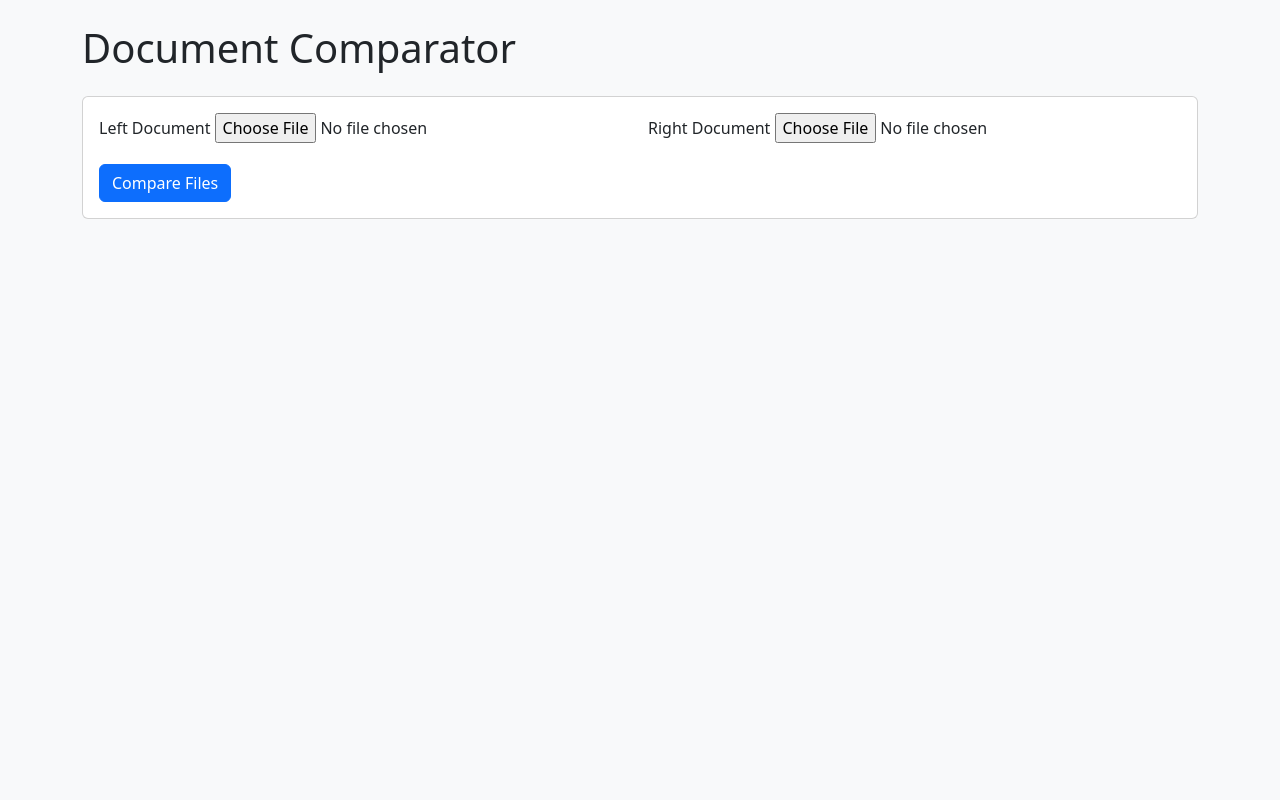
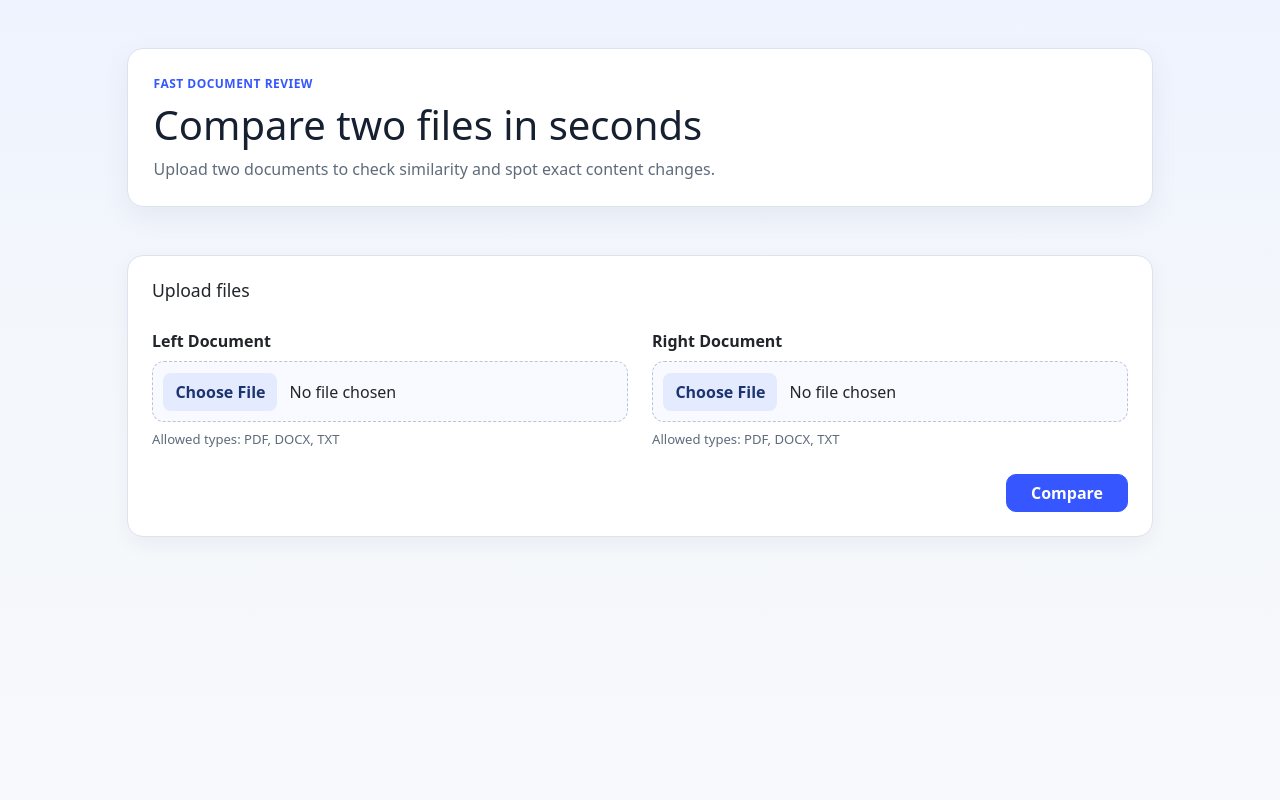
Before and after one commit to ashutosh-singh3468/Deltaview, a Django app: page / in a window 1280 px wide. Run offline with Django 5.2, Linux system fonts and the light colour scheme.

Commit message:
Redesign compare UI with clean simplified layout

```diff
--- a/comparator_app/static/comparator_app/css/style.css
+++ b/comparator_app/static/comparator_app/css/style.css
@@ -1,18 +1,170 @@
+:root {
+    --bg: #f4f7fb;
+    --card: #ffffff;
+    --line: #dbe3ef;
+    --text: #162031;
+    --muted: #5f6b7b;
+    --primary: #3657ff;
+}
+
+body {
+    background: linear-gradient(180deg, #eef3ff 0%, var(--bg) 45%, #f7f9fc 100%);
+    color: var(--text);
+    min-height: 100vh;
+}
+
+.app-shell {
+    max-width: 1050px;
+}
+
+.hero-card {
+    background: var(--card);
+    border: 1px solid var(--line);
+    border-radius: 16px;
+    padding: 1.6rem;
+    box-shadow: 0 10px 30px rgba(20, 33, 66, 0.06);
+}
+
+.hero-eyebrow {
+    color: var(--primary);
+    font-weight: 600;
+    letter-spacing: 0.04em;
+    text-transform: uppercase;
+    font-size: 0.75rem;
+}
+
+.hero-subtitle {
+    color: var(--muted);
+}
+
+.app-card {
+    border: 1px solid var(--line);
+    border-radius: 16px;
+    box-shadow: 0 8px 20px rgba(20, 33, 66, 0.05);
+}
+
+.section-title {
+    font-size: 1.1rem;
+    margin: 0;
+}
+
+.field-label {
+    font-weight: 600;
+}
+
+input[type="file"] {
+    width: 100%;
+    background: #f8faff;
+    border: 1px dashed #b6c4dc;
+    border-radius: 12px;
+    padding: 0.65rem;
+}
+
+input[type="file"]::file-selector-button {
+    border: 0;
+    border-radius: 8px;
+    background-color: #e5ebff;
+    color: #1c3470;
+    font-weight: 600;
+    padding: 0.45rem 0.75rem;
+    margin-right: 0.75rem;
+}
+
+.help-text {
+    font-size: 0.82rem;
+    color: var(--muted);
+    margin-top: 0.5rem;
+}
+
+.btn-primary {
+    background-color: var(--primary);
+    border-color: var(--primary);
+    border-radius: 10px;
+    font-weight: 600;
+}
+
+.similarity-card {
+    background: #1f2d4d;
+    color: #f4f6fb;
+    border-radius: 14px;
+    padding: 1rem 1.2rem;
+    display: flex;
+    align-items: baseline;
+    justify-content: space-between;
+}
+
+.similarity-label {
+    opacity: 0.85;
+    font-size: 0.95rem;
+}
+
+.similarity-value {
+    font-size: 1.7rem;
+    font-weight: 700;
+}
+
+.stats-title {
+    font-size: 1rem;
+    margin-bottom: 1rem;
+    white-space: nowrap;
+    overflow: hidden;
+    text-overflow: ellipsis;
+}
+
+.stats-list {
+    list-style: none;
+    padding: 0;
+    margin: 0;
+}
+
+.stats-list li {
+    display: flex;
+    justify-content: space-between;
+    padding: 0.45rem 0;
+    border-bottom: 1px solid #edf2fb;
+}
+
+.stats-list li:last-child {
+    border-bottom: 0;
+}
+
+.stats-list span {
+    color: var(--muted);
+}
+
+.diff-card .card-header {
+    background: #f7f9ff;
+    font-weight: 600;
+    border-bottom: 1px solid var(--line);
+}
+
 .diff-box {
-    min-height: 280px;
+    min-height: 300px;
     white-space: normal;
-    line-height: 1.55;
+    line-height: 1.6;
     font-size: 0.95rem;
+}
+
+.legend {
+    color: var(--muted);
+    font-size: 0.9rem;
+}
+
+.legend-label {
+    margin-right: 0.4rem;
 }
 
 .added {
     background-color: #c6f6d5;
+    border-radius: 6px;
 }
 
 .removed {
     background-color: #fed7d7;
+    border-radius: 6px;
 }
 
 .changed {
     background-color: #faf089;
+    border-radius: 6px;
 }
--- a/comparator_app/templates/comparator_app/compare.html
+++ b/comparator_app/templates/comparator_app/compare.html
@@ -7,78 +7,98 @@
     <link href="https://cdn.jsdelivr.net/npm/bootstrap@5.3.3/dist/css/bootstrap.min.css" rel="stylesheet">
     <link href="/static/comparator_app/css/style.css" rel="stylesheet">
 </head>
-<body class="bg-light">
-<div class="container py-4">
-    <h1 class="mb-4">Document Comparator</h1>
+<body>
+<main class="app-shell container py-4 py-md-5">
+    <section class="hero-card mb-4 mb-md-5">
+        <p class="hero-eyebrow mb-2">Fast document review</p>
+        <h1 class="mb-2">Compare two files in seconds</h1>
+        <p class="hero-subtitle mb-0">Upload two documents to check similarity and spot exact content changes.</p>
+    </section>
 
-    <div class="card mb-4">
-        <div class="card-body">
-            <form method="post" enctype="multipart/form-data" class="row g-3">
+    <section class="card app-card mb-4">
+        <div class="card-body p-4">
+            <h2 class="section-title">Upload files</h2>
+            <form method="post" enctype="multipart/form-data" class="row g-4 align-items-end mt-1">
                 {% csrf_token %}
+
                 <div class="col-md-6">
-                    <label class="form-label">{{ form.left_file.label }}</label>
+                    <label class="form-label field-label">{{ form.left_file.label }}</label>
                     {{ form.left_file }}
-                    {% if form.left_file.errors %}<div class="text-danger small">{{ form.left_file.errors }}</div>{% endif %}
+                    <p class="help-text mb-0">Allowed types: PDF, DOCX, TXT</p>
+                    {% if form.left_file.errors %}<div class="text-danger small mt-1">{{ form.left_file.errors }}</div>{% endif %}
                 </div>
+
                 <div class="col-md-6">
-                    <label class="form-label">{{ form.right_file.label }}</label>
+                    <label class="form-label field-label">{{ form.right_file.label }}</label>
                     {{ form.right_file }}
-                    {% if form.right_file.errors %}<div class="text-danger small">{{ form.right_file.errors }}</div>{% endif %}
+                    <p class="help-text mb-0">Allowed types: PDF, DOCX, TXT</p>
+                    {% if form.right_file.errors %}<div class="text-danger small mt-1">{{ form.right_file.errors }}</div>{% endif %}
                 </div>
-                <div class="col-12">
-                    <button class="btn btn-primary" type="submit">Compare Files</button>
+
+                <div class="col-12 d-flex justify-content-end">
+                    <button class="btn btn-primary px-4" type="submit">Compare</button>
                 </div>
             </form>
         </div>
-    </div>
+    </section>
 
     {% if similarity %}
-    <div class="alert alert-info">
-        <strong>Similarity:</strong> {{ similarity }}%
-    </div>
+    <section class="mb-4">
+        <div class="similarity-card">
+            <span class="similarity-label">Similarity score</span>
+            <span class="similarity-value">{{ similarity }}%</span>
+        </div>
+    </section>
 
-    <div class="row g-3 mb-3">
+    <section class="row g-3 mb-4">
         <div class="col-md-6">
-            <div class="card h-100">
-                <div class="card-header">Left: {{ left_file_name }}</div>
-                <div class="card-body small">
-                    <p><strong>Word Count:</strong> {{ left_stats.word_count }}</p>
-                    <p><strong>Sentence Count:</strong> {{ left_stats.sentence_count }}</p>
-                    <p><strong>Character Count:</strong> {{ left_stats.character_count }}</p>
+            <div class="card app-card stats-card h-100">
+                <div class="card-body">
+                    <h3 class="stats-title">{{ left_file_name }}</h3>
+                    <ul class="stats-list mb-0">
+                        <li><span>Words</span><strong>{{ left_stats.word_count }}</strong></li>
+                        <li><span>Sentences</span><strong>{{ left_stats.sentence_count }}</strong></li>
+                        <li><span>Characters</span><strong>{{ left_stats.character_count }}</strong></li>
+                    </ul>
                 </div>
             </div>
         </div>
         <div class="col-md-6">
-            <div class="card h-100">
-                <div class="card-header">Right: {{ right_file_name }}</div>
-                <div class="card-body small">
-                    <p><strong>Word Count:</strong> {{ right_stats.word_count }}</p>
-                    <p><strong>Sentence Count:</strong> {{ right_stats.sentence_count }}</p>
-                    <p><strong>Character Count:</strong> {{ right_stats.character_count }}</p>
+            <div class="card app-card stats-card h-100">
+                <div class="card-body">
+                    <h3 class="stats-title">{{ right_file_name }}</h3>
+                    <ul class="stats-list mb-0">
+                        <li><span>Words</span><strong>{{ right_stats.word_count }}</strong></li>
+                        <li><span>Sentences</span><strong>{{ right_stats.sentence_count }}</strong></li>
+                        <li><span>Characters</span><strong>{{ right_stats.character_count }}</strong></li>
+                    </ul>
                 </div>
             </div>
         </div>
-    </div>
+    </section>
 
-    <div class="row g-3">
-        <div class="col-md-6">
-            <div class="card">
-                <div class="card-header">Left Document View</div>
+    <section class="row g-3">
+        <div class="col-lg-6">
+            <div class="card app-card diff-card h-100">
+                <div class="card-header">Left document view</div>
                 <div class="card-body diff-box">{{ left_html|safe }}</div>
             </div>
         </div>
-        <div class="col-md-6">
-            <div class="card">
-                <div class="card-header">Right Document View</div>
+        <div class="col-lg-6">
+            <div class="card app-card diff-card h-100">
+                <div class="card-header">Right document view</div>
                 <div class="card-body diff-box">{{ right_html|safe }}</div>
             </div>
         </div>
-    </div>
+    </section>
 
-    <div class="mt-3 small text-muted">
-        Legend: <span class="added px-1">Added</span> <span class="removed px-1">Removed</span> <span class="changed px-1">Changed</span>
-    </div>
+    <p class="legend mt-3 mb-0">
+        <span class="legend-label">Legend:</span>
+        <span class="added px-2">Added</span>
+        <span class="removed px-2">Removed</span>
+        <span class="changed px-2">Changed</span>
+    </p>
     {% endif %}
-</div>
+</main>
 </body>
 </html>
```
